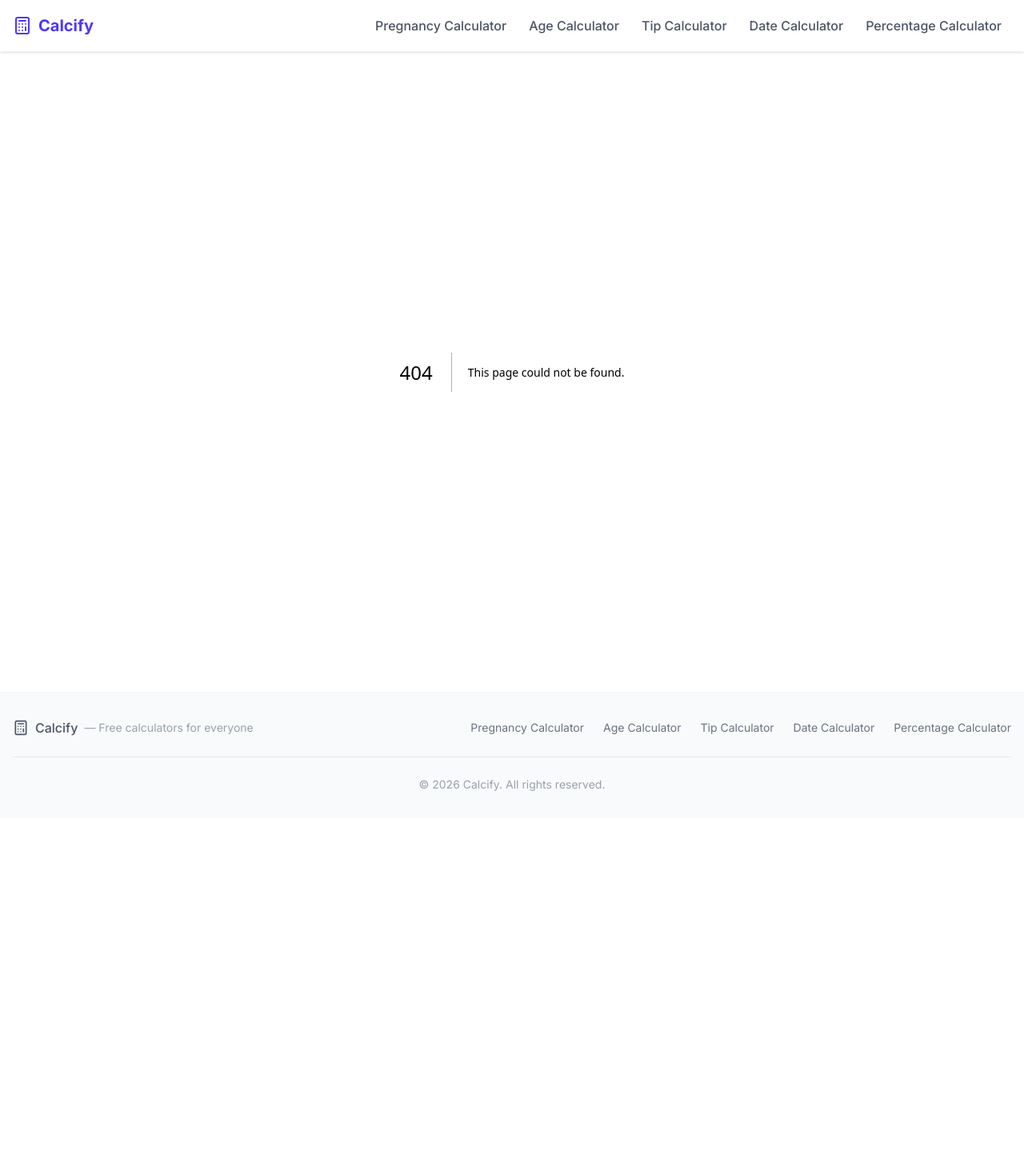
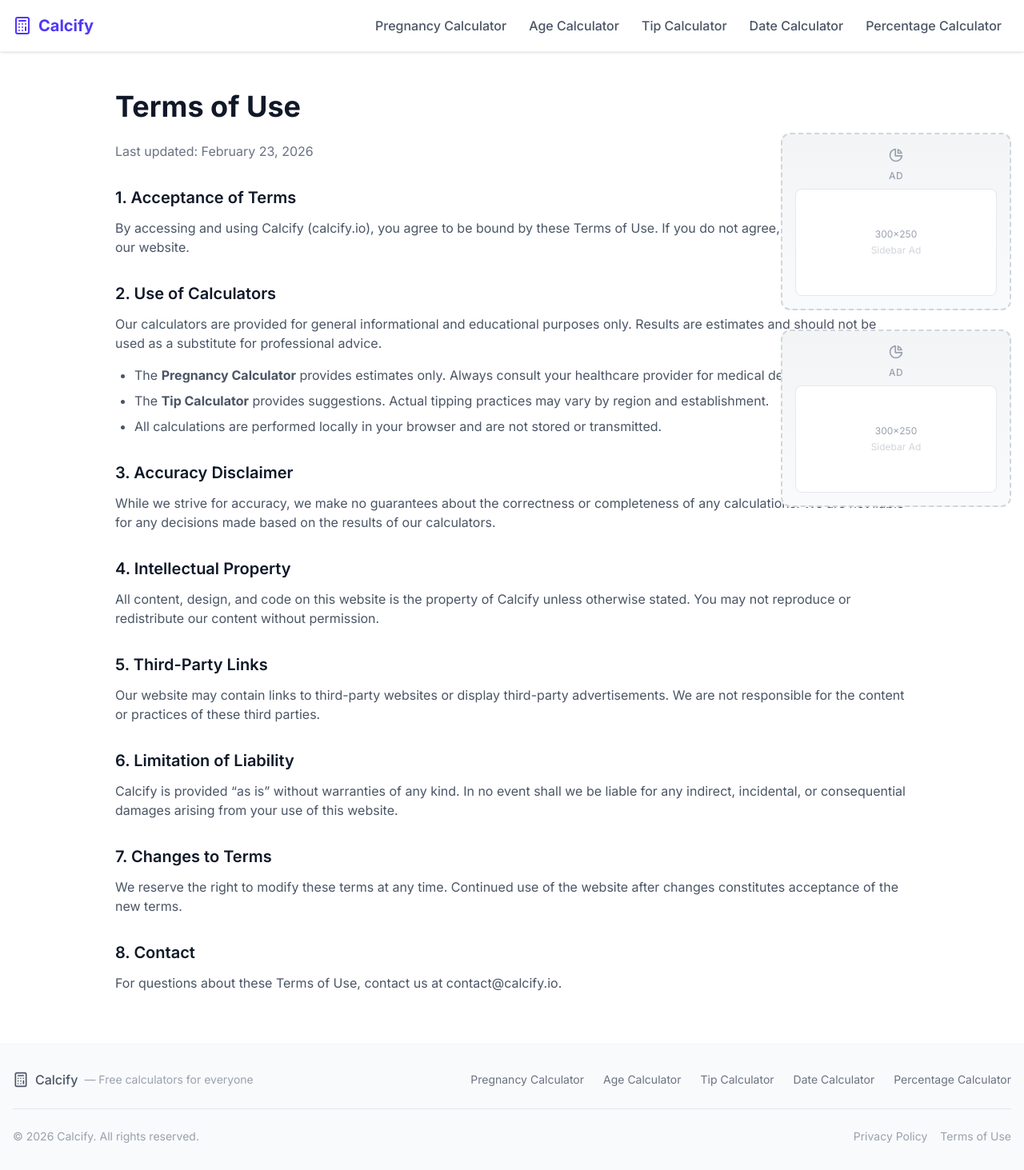
Before and after one commit to gary-moto/calcify, a Next.js app: page /terms in a window 1280 px wide. Before the commit this address had no page. Shown: the whole page at 80% size. Before the commit the page ends 1023 px from the top, so only its background shows below. Built offline with nearby package versions, Linux system fonts and the light colour scheme.

Commit message:
Add Privacy Policy & Terms of Use pages
- Privacy Policy page with cookie, ads, data collection info
- Terms of Use page with calculator disclaimers
- Footer links to both pages
- Added to sitemap
- Required for Google AdSense approval

```diff
--- /dev/null
+++ b/src/app/privacy-policy/page.tsx
@@ -0,0 +1,83 @@
+import { Metadata } from "next";
+import CalculatorLayout from "@/components/CalculatorLayout";
+
+export const metadata: Metadata = {
+  title: "Privacy Policy",
+  description: "Privacy Policy for Calcify - Free Online Calculators. Learn how we handle your data.",
+};
+
+export default function PrivacyPolicyPage() {
+  return (
+    <CalculatorLayout>
+      <div className="prose prose-gray max-w-none">
+        <h1 className="text-3xl md:text-4xl font-bold text-gray-900 mb-6">Privacy Policy</h1>
+        <p className="text-gray-500 mb-8">Last updated: February 23, 2026</p>
+
+        <h2 className="text-xl font-semibold text-gray-900 mt-8 mb-3">1. Introduction</h2>
+        <p className="text-gray-600 mb-4">
+          Welcome to Calcify (&ldquo;we,&rdquo; &ldquo;us,&rdquo; or &ldquo;our&rdquo;). We are committed to protecting your privacy.
+          This Privacy Policy explains how we collect, use, and safeguard your information when you visit our website calcify.io.
+        </p>
+
+        <h2 className="text-xl font-semibold text-gray-900 mt-8 mb-3">2. Information We Collect</h2>
+        <p className="text-gray-600 mb-4">
+          <strong>We do not collect personal information.</strong> Our calculators run entirely in your browser.
+          We do not require you to create an account, sign in, or provide any personal details.
+        </p>
+        <p className="text-gray-600 mb-4">We may automatically collect:</p>
+        <ul className="list-disc pl-6 text-gray-600 mb-4 space-y-2">
+          <li>Browser type and version</li>
+          <li>Device type (mobile, desktop, tablet)</li>
+          <li>Pages visited and time spent</li>
+          <li>Referring website</li>
+          <li>Approximate geographic location (country/region level)</li>
+        </ul>
+
+        <h2 className="text-xl font-semibold text-gray-900 mt-8 mb-3">3. How We Use Information</h2>
+        <p className="text-gray-600 mb-4">We use automatically collected information to:</p>
+        <ul className="list-disc pl-6 text-gray-600 mb-4 space-y-2">
+          <li>Improve our website and calculators</li>
+          <li>Understand how visitors use our site</li>
+          <li>Monitor and analyze usage trends</li>
+        </ul>
+
+        <h2 className="text-xl font-semibold text-gray-900 mt-8 mb-3">4. Cookies</h2>
+        <p className="text-gray-600 mb-4">
+          We may use cookies and similar tracking technologies to enhance your experience.
+          Third-party services such as Google Analytics and Google AdSense may also place cookies on your device.
+        </p>
+        <p className="text-gray-600 mb-4">
+          You can control cookies through your browser settings. Disabling cookies may affect some functionality.
+        </p>
+
+        <h2 className="text-xl font-semibold text-gray-900 mt-8 mb-3">5. Third-Party Advertising</h2>
+        <p className="text-gray-600 mb-4">
+          We may display advertisements through Google AdSense or similar networks. These services may use cookies
+          to serve ads based on your prior visits to our site or other websites. You can opt out of personalized
+          advertising by visiting <a href="https://www.google.com/settings/ads" className="text-indigo-600 hover:underline">Google Ads Settings</a>.
+        </p>
+
+        <h2 className="text-xl font-semibold text-gray-900 mt-8 mb-3">6. Data Security</h2>
+        <p className="text-gray-600 mb-4">
+          We implement reasonable security measures to protect any information collected. However, no method of
+          transmission over the Internet is 100% secure.
+        </p>
+
+        <h2 className="text-xl font-semibold text-gray-900 mt-8 mb-3">7. Children&apos;s Privacy</h2>
+        <p className="text-gray-600 mb-4">
+          Our website is not directed to children under 13. We do not knowingly collect personal information from children.
+        </p>
+
+        <h2 className="text-xl font-semibold text-gray-900 mt-8 mb-3">8. Changes to This Policy</h2>
+        <p className="text-gray-600 mb-4">
+          We may update this Privacy Policy from time to time. Changes will be posted on this page with an updated date.
+        </p>
+
+        <h2 className="text-xl font-semibold text-gray-900 mt-8 mb-3">9. Contact Us</h2>
+        <p className="text-gray-600 mb-4">
+          If you have questions about this Privacy Policy, please contact us at privacy@calcify.io.
+        </p>
+      </div>
+    </CalculatorLayout>
+  );
+}
--- a/src/app/sitemap.ts
+++ b/src/app/sitemap.ts
@@ -10,6 +10,8 @@ export default function sitemap(): MetadataRoute.Sitemap {
     '/percentage-calculator',
     '/date-calculator',
     '/tip-calculator',
+    '/privacy-policy',
+    '/terms',
   ];
 
   return calculators.map((path) => ({
--- /dev/null
+++ b/src/app/terms/page.tsx
@@ -0,0 +1,70 @@
+import { Metadata } from "next";
+import CalculatorLayout from "@/components/CalculatorLayout";
+
+export const metadata: Metadata = {
+  title: "Terms of Use",
+  description: "Terms of Use for Calcify - Free Online Calculators.",
+};
+
+export default function TermsPage() {
+  return (
+    <CalculatorLayout>
+      <div className="prose prose-gray max-w-none">
+        <h1 className="text-3xl md:text-4xl font-bold text-gray-900 mb-6">Terms of Use</h1>
+        <p className="text-gray-500 mb-8">Last updated: February 23, 2026</p>
+
+        <h2 className="text-xl font-semibold text-gray-900 mt-8 mb-3">1. Acceptance of Terms</h2>
+        <p className="text-gray-600 mb-4">
+          By accessing and using Calcify (calcify.io), you agree to be bound by these Terms of Use.
+          If you do not agree, please do not use our website.
+        </p>
+
+        <h2 className="text-xl font-semibold text-gray-900 mt-8 mb-3">2. Use of Calculators</h2>
+        <p className="text-gray-600 mb-4">
+          Our calculators are provided for general informational and educational purposes only. Results are
+          estimates and should not be used as a substitute for professional advice.
+        </p>
+        <ul className="list-disc pl-6 text-gray-600 mb-4 space-y-2">
+          <li>The <strong>Pregnancy Calculator</strong> provides estimates only. Always consult your healthcare provider for medical decisions.</li>
+          <li>The <strong>Tip Calculator</strong> provides suggestions. Actual tipping practices may vary by region and establishment.</li>
+          <li>All calculations are performed locally in your browser and are not stored or transmitted.</li>
+        </ul>
+
+        <h2 className="text-xl font-semibold text-gray-900 mt-8 mb-3">3. Accuracy Disclaimer</h2>
+        <p className="text-gray-600 mb-4">
+          While we strive for accuracy, we make no guarantees about the correctness or completeness of any
+          calculations. We are not liable for any decisions made based on the results of our calculators.
+        </p>
+
+        <h2 className="text-xl font-semibold text-gray-900 mt-8 mb-3">4. Intellectual Property</h2>
+        <p className="text-gray-600 mb-4">
+          All content, design, and code on this website is the property of Calcify unless otherwise stated.
+          You may not reproduce or redistribute our content without permission.
+        </p>
+
+        <h2 className="text-xl font-semibold text-gray-900 mt-8 mb-3">5. Third-Party Links</h2>
+        <p className="text-gray-600 mb-4">
+          Our website may contain links to third-party websites or display third-party advertisements.
+          We are not responsible for the content or practices of these third parties.
+        </p>
+
+        <h2 className="text-xl font-semibold text-gray-900 mt-8 mb-3">6. Limitation of Liability</h2>
+        <p className="text-gray-600 mb-4">
+          Calcify is provided &ldquo;as is&rdquo; without warranties of any kind. In no event shall we be liable for any
+          indirect, incidental, or consequential damages arising from your use of this website.
+        </p>
+
+        <h2 className="text-xl font-semibold text-gray-900 mt-8 mb-3">7. Changes to Terms</h2>
+        <p className="text-gray-600 mb-4">
+          We reserve the right to modify these terms at any time. Continued use of the website after changes
+          constitutes acceptance of the new terms.
+        </p>
+
+        <h2 className="text-xl font-semibold text-gray-900 mt-8 mb-3">8. Contact</h2>
+        <p className="text-gray-600 mb-4">
+          For questions about these Terms of Use, contact us at contact@calcify.io.
+        </p>
+      </div>
+    </CalculatorLayout>
+  );
+}
--- a/src/components/Footer.tsx
+++ b/src/components/Footer.tsx
@@ -31,8 +31,12 @@ export default function Footer() {
           </nav>
         </div>
 
-        <div className="mt-6 pt-6 border-t border-gray-200 text-center text-sm text-gray-400">
-          © {new Date().getFullYear()} Calcify. All rights reserved.
+        <div className="mt-6 pt-6 border-t border-gray-200 flex flex-col md:flex-row items-center justify-between gap-2 text-sm text-gray-400">
+          <span>© {new Date().getFullYear()} Calcify. All rights reserved.</span>
+          <nav className="flex gap-4">
+            <Link href="/privacy-policy" className="hover:text-indigo-600 transition-colors">Privacy Policy</Link>
+            <Link href="/terms" className="hover:text-indigo-600 transition-colors">Terms of Use</Link>
+          </nav>
         </div>
       </div>
     </footer>
```
